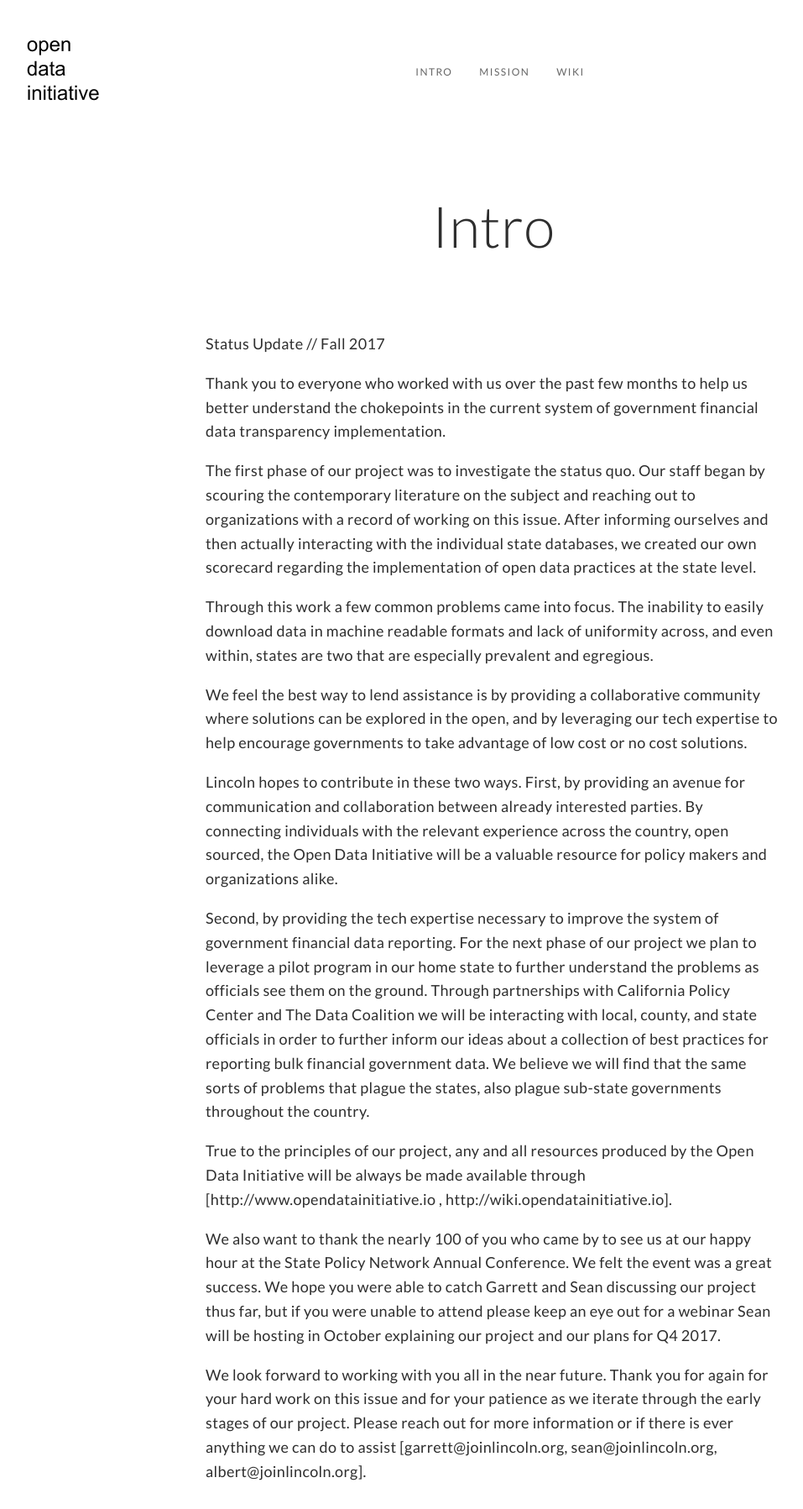
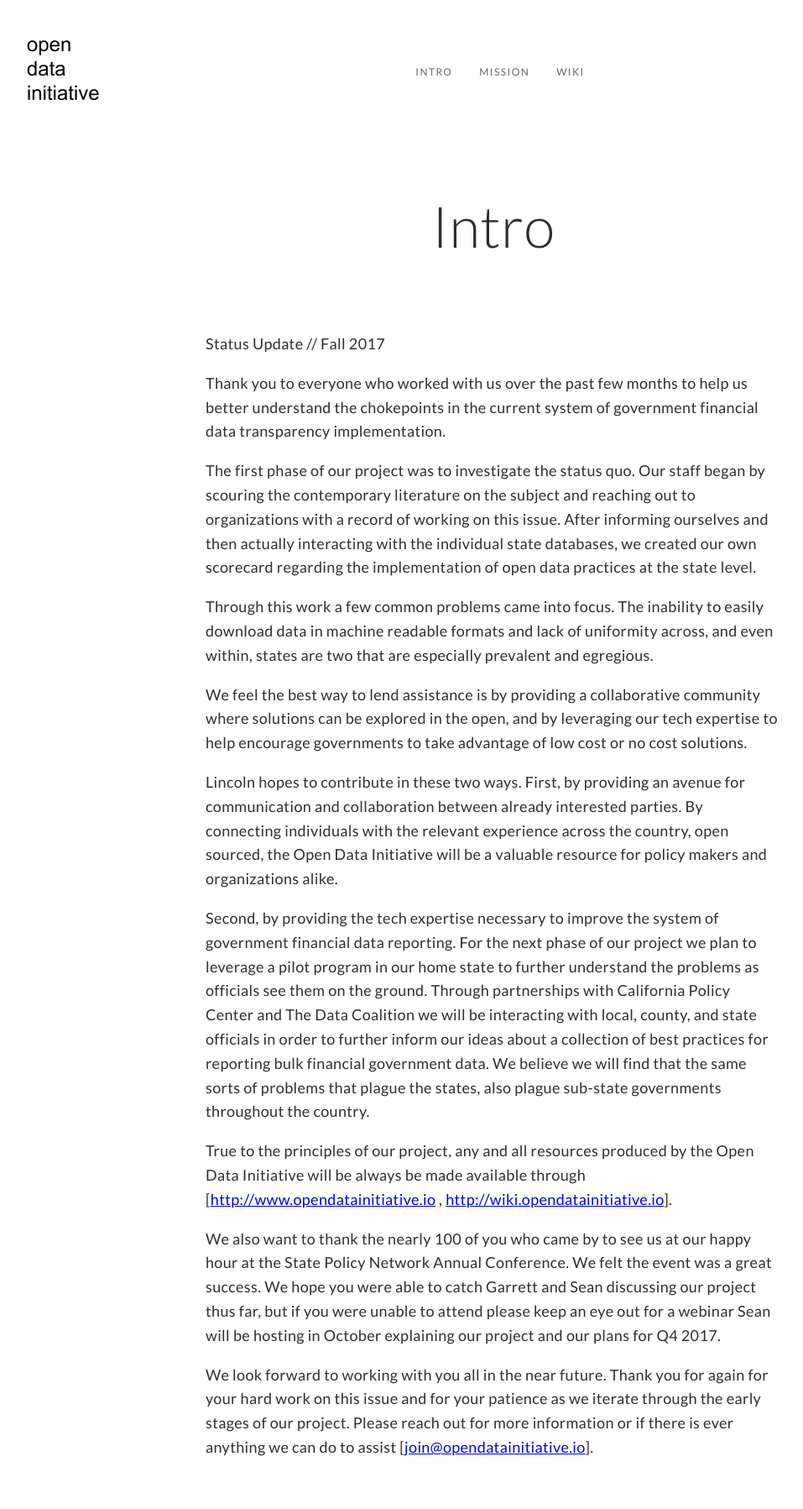
Before and after one commit to opendatainitiative/opendatainitiative.github.io, a Jekyll site: the page built from intro.md, in a window 1280 px wide. Shown: the whole page at 84% size, without its empty margins (52-1009 px from the left). Built offline with Jekyll 4.4.1, drawn with Linux system fonts in a browser that asks for light colours; after the commit the page ends 1768 px from its top, so only the background shows below that.

Commit message:
fix markdown URLs

```diff
--- a/intro.md
+++ b/intro.md
@@ -20,8 +20,8 @@ Lincoln hopes to contribute in these two ways. First, by providing an avenue for
 
 Second, by providing the tech expertise necessary to improve the system of government financial data reporting. For the next phase of our project we plan to leverage a pilot program in our home state to further understand the problems as officials see them on the ground. Through partnerships with California Policy Center and The Data Coalition we will be interacting with local, county, and state officials in order to further inform our ideas about a collection of best practices for reporting bulk financial government data. We believe we will find that the same sorts of problems that plague the states, also plague sub-state governments throughout the country.
 
-True to the principles of our project, any and all resources produced by the Open Data Initiative will be always be made available through [http://www.opendatainitiative.io , http://wiki.opendatainitiative.io].
+True to the principles of our project, any and all resources produced by the Open Data Initiative will be always be made available through [<http://www.opendatainitiative.io> , <http://wiki.opendatainitiative.io>].
 
 We also want to thank the nearly 100 of you who came by to see us at our happy hour at the State Policy Network Annual Conference. We felt the event was a great success. We hope you were able to catch Garrett and Sean discussing our project thus far, but if you were unable to attend please keep an eye out for a webinar Sean will be hosting in October explaining our project and our plans for Q4 2017.
 
-We look forward to working with you all in the near future. Thank you for again for your hard work on this issue and for your patience as we iterate through the early stages of our project. Please reach out for more information or if there is ever anything we can do to assist [garrett@joinlincoln.org, sean@joinlincoln.org, albert@joinlincoln.org].
+We look forward to working with you all in the near future. Thank you for again for your hard work on this issue and for your patience as we iterate through the early stages of our project. Please reach out for more information or if there is ever anything we can do to assist [<join@opendatainitiative.io>].
```
